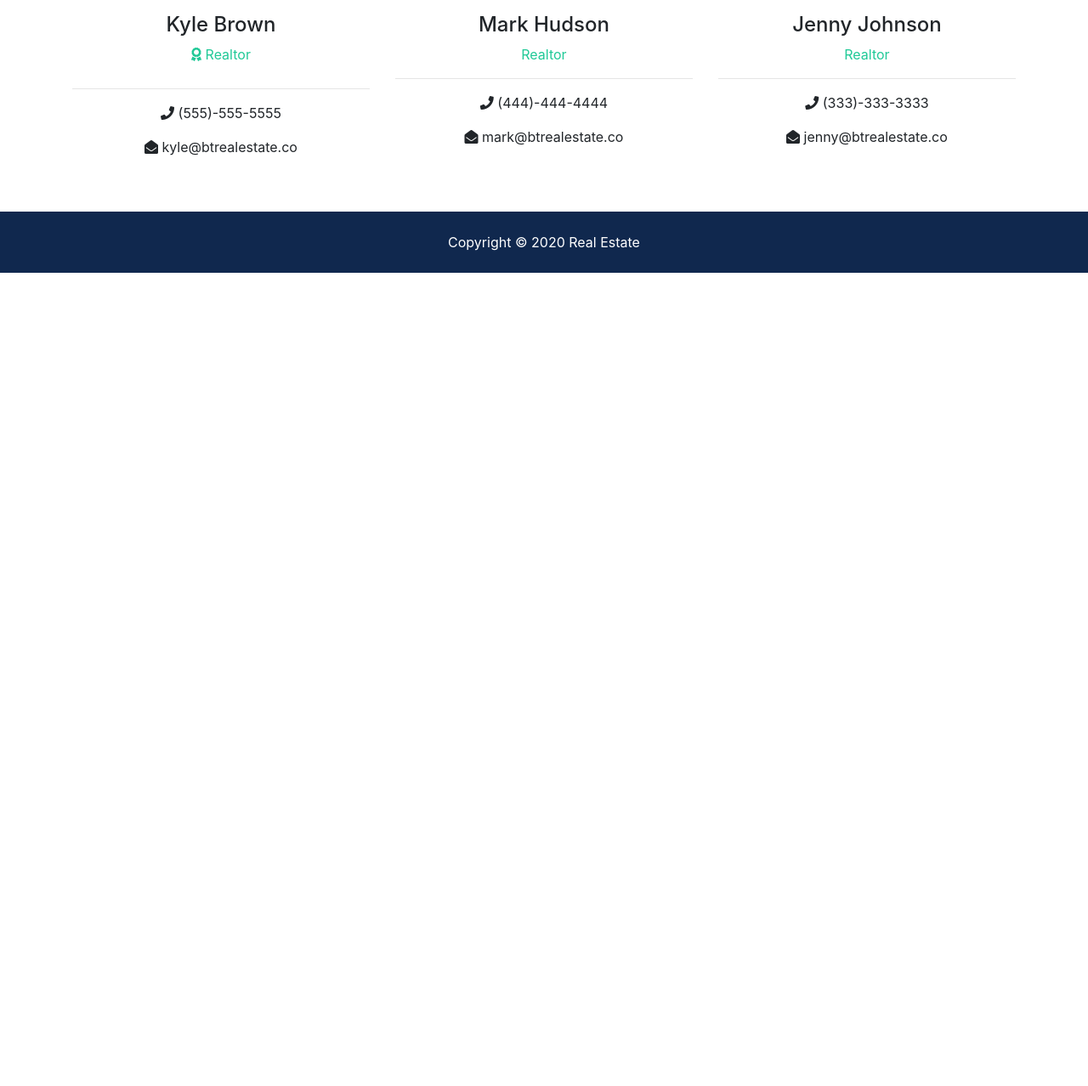
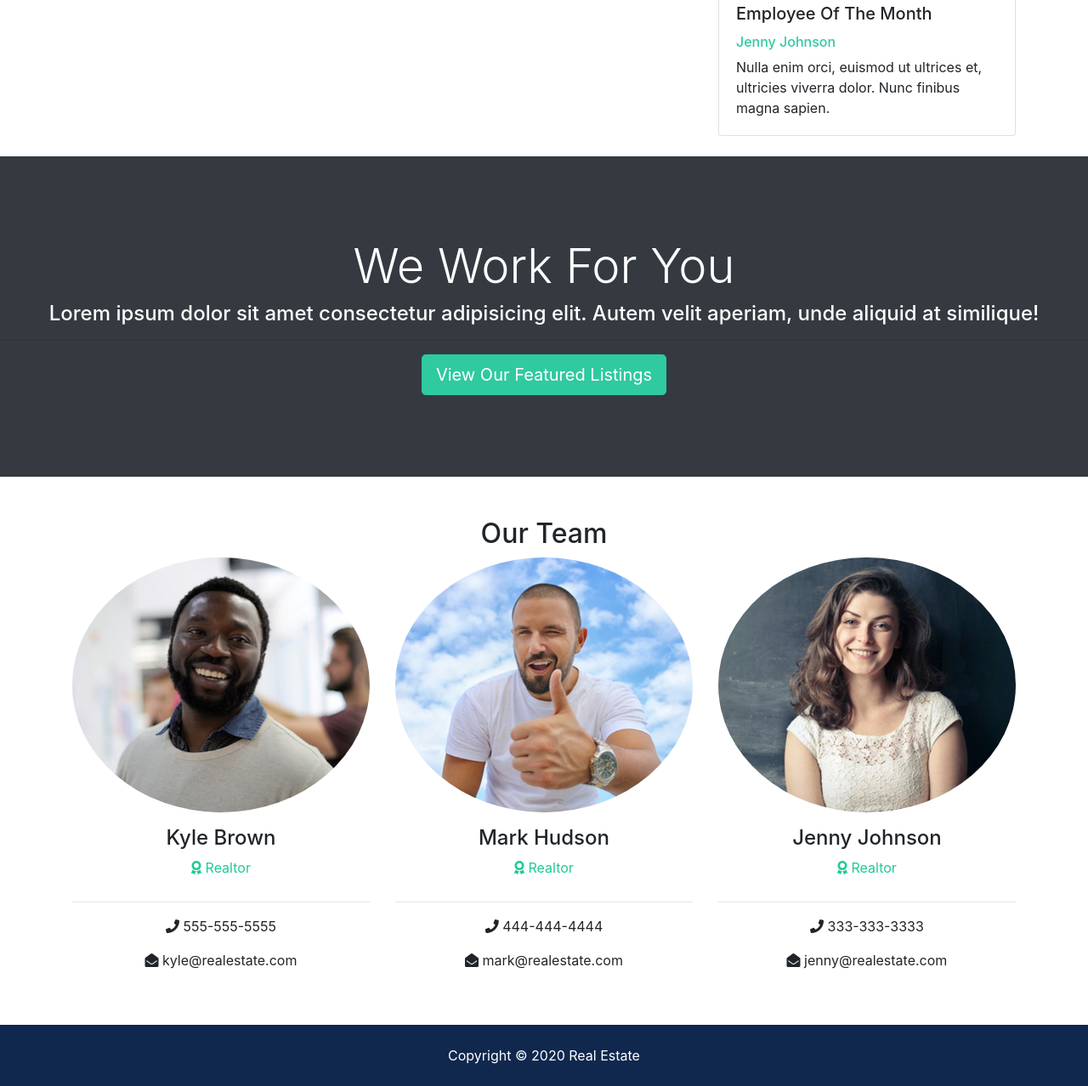
Before and after one commit to mariuspodean/POCU-PD-01, a Django app: template final_project/szilard_vig/realestate_project/templates/pages/about.html in a window 1280 px wide. Shown: the part 1717-2995 px from the top of the page at 85% size. Before the commit the page ends 2038 px from the top, so only its background shows below. Run offline with Django 3.2, Linux system fonts and the light colour scheme; the template is opened without the code that fills it: values that come from a table or form of the project are taken from there, others are empty; data comes from the database, SQL or seed files in the repository; both versions use the stored data as it was after the commit; some libraries are stand-ins or nearby versions.

Commit message:
added team members and employee of the month on about page

```diff
--- a/final_project/szilard_vig/realestate_project/templates/pages/about.html
+++ b/final_project/szilard_vig/realestate_project/templates/pages/about.html
@@ -41,17 +41,21 @@
             neque quod accusamus rem quia magnam magni dolorum facilis ullam minima perferendis? Exercitationem at quaerat
             commodi id libero eveniet harum perferendis laborum molestias quia.</p>
         </div>
+        <!-- Employee of the month -->
         <div class="col-md-4">
+          {% if employee_of_month %}
+            {% for employee in employee_of_month %}
               <div class="card">
-            <img class="card-img-top" src="assets/img/realtors/kyle.jpg" alt="Seller of the month">
+                <img class="card-img-top" src="{{ employee.photo.url }}" alt="Seller of the month">
                 <div class="card-body">
-              <h5 class="card-title">Seller Of The Month</h5>
-              <h6 class="text-secondary">Kyle Brown</h6>
-              <p class="card-text">Lorem ipsum dolor sit amet consectetur adipisicing elit. Omnis nesciunt amet, illo itaque similique repellat.
-                content.
-              </p>
+                  <h5 class="card-title">Employee Of The Month</h5>
+                  <h6 class="text-secondary">{{ employee.name }}</h6>
+                  <p class="card-text">{{ employee.description }}</p>
                 </div>
               </div>
+            {% endfor %}
+          {% endif %}
+
         </div>
       </div>
     </div>
@@ -70,39 +74,27 @@
     <div class="container">
       <h2 class="text-center">Our Team</h2>
       <div class="row text-center">
+        {% if realtors%}
+          {% for realtor in realtors %}
             <div class="col-md-4">
-          <img src="assets/img/realtors/kyle.jpg" alt="" class="rounded-circle mb-3">
-          <h4>Kyle Brown</h4>
+              <!-- TBD - use rounded-circle or rounded for img + mb-3 or more? -->
+              <img src="{{ realtor.photo.url }}" alt="" class="rounded-circle mb-3">
+              <h4>{{ realtor.name }}</h4>
               <p class="text-success">
                 <i class="fas fa-award text-success mb-3"></i> Realtor</p>
               <hr>
               <p>
-            <i class="fas fa-phone"></i> (555)-555-5555</p>
+                <i class="fas fa-phone"></i> {{ realtor.phone }}</p>
               <p>
-            <i class="fas fa-envelope-open"></i> kyle@btrealestate.co</p>
+                <i class="fas fa-envelope-open"></i> {{ realtor.email }}</p>
             </div>
+          {% endfor %}
+        {% else %}
+          <div class="col-md-12">
+            <p>No Realtors Realtors Available</p>
+          </div>
+        {% endif %}
 
-        <div class="col-md-4">
-          <img src="assets/img/realtors/mark.jpg" alt="" class="rounded-circle mb-3">
-          <h4>Mark Hudson</h4>
-          <p class="text-success">Realtor</p>
-          <hr>
-          <p>
-            <i class="fas fa-phone"></i> (444)-444-4444</p>
-          <p>
-            <i class="fas fa-envelope-open"></i> mark@btrealestate.co</p>
-        </div>
-
-        <div class="col-md-4">
-          <img src="assets/img/realtors/jenny.jpg" alt="" class="rounded-circle mb-3">
-          <h4>Jenny Johnson</h4>
-          <p class="text-success">Realtor</p>
-          <hr>
-          <p>
-            <i class="fas fa-phone"></i> (333)-333-3333</p>
-          <p>
-            <i class="fas fa-envelope-open"></i> jenny@btrealestate.co</p>
-        </div>
       </div>
     </div>
   </section>
```
Also changed, not shown: final_project/szilard_vig/realestate_project/pages/views.py (+13 -1 lines), final_project/szilard_vig/realestate_project/db.sqlite3, final_project/szilard_vig/realestate_project/media/photos/2020/08/01/home-7.jpg (added), final_project/szilard_vig/realestate_project/media/photos/2020/08/01/home-inside-1.jpg (added), final_project/szilard_vig/realestate_project/media/photos/2020/08/01/home-inside-2.jpg (added), final_project/szilard_vig/realestate_project/media/photos/2020/08/01/home-inside-3.jpg (added). Lines whose indentation alone changed are shown as unchanged.
